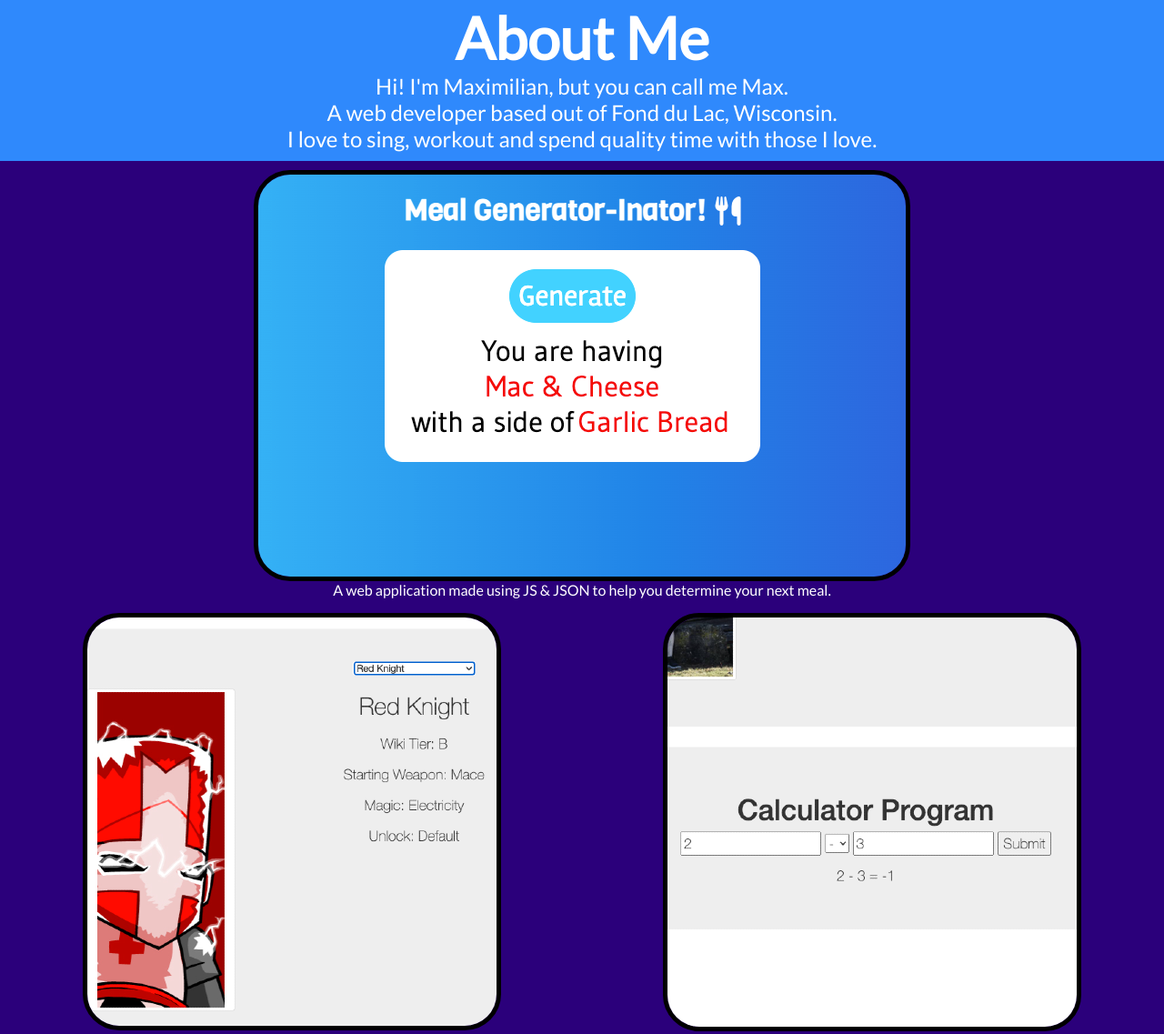
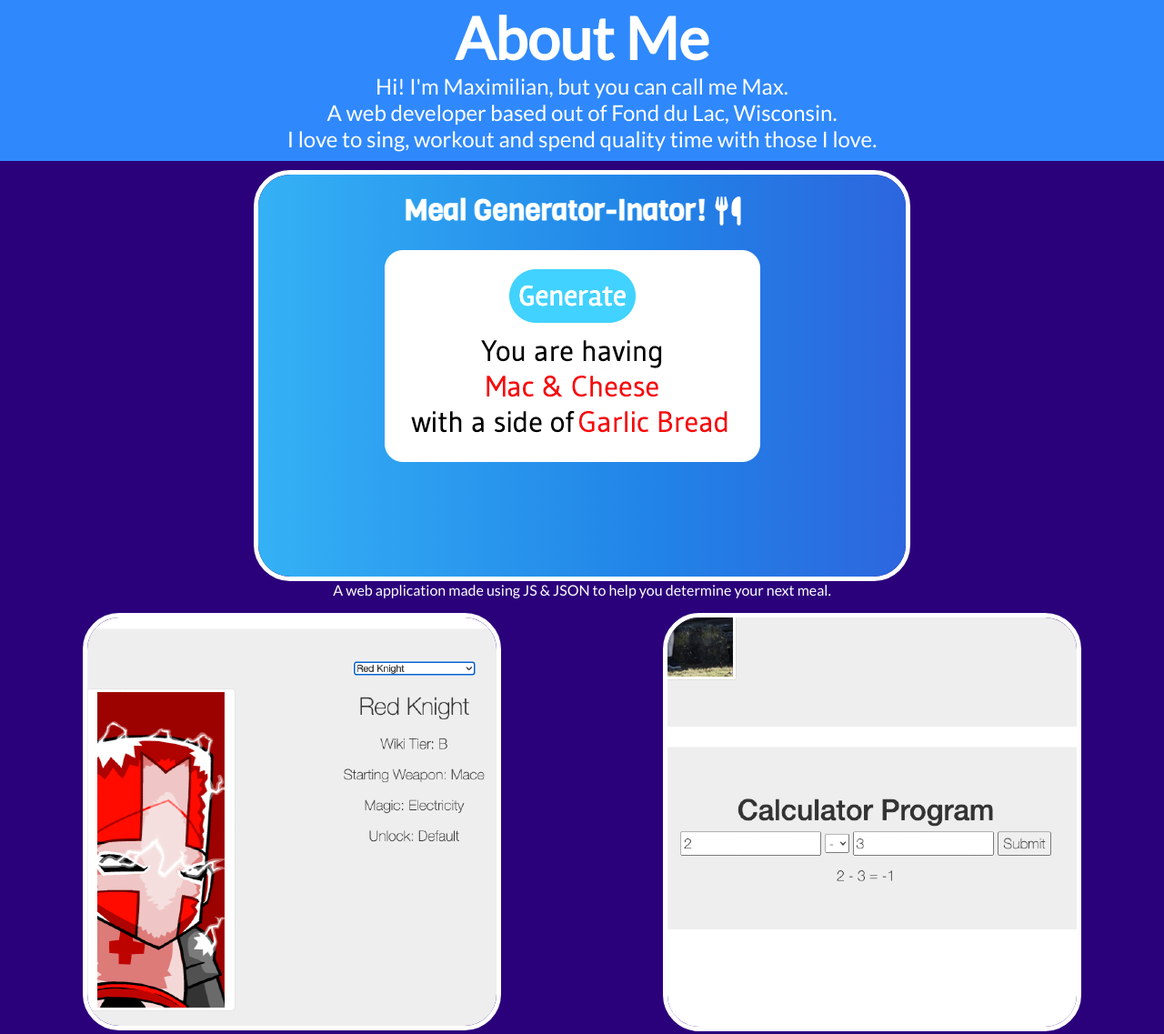
Before and after one commit to MaxHolzmann/module2, a plain HTML site: page index.html in a window 1280 px wide. Shown: the part 537-1674 px from the top of the page at 91% size. Drawn offline with Linux system fonts and the light colour scheme.

Commit message:
Adds image hover effect

```diff
--- a/assets/css/styles.css
+++ b/assets/css/styles.css
@@ -28,9 +28,6 @@ body {
     backdrop-filter: blur(2px);
     -webkit-backdrop-filter: blur(2px);
     border-radius: 0 10px 10px 0;
-
-
-
 }
 
 .navbar li {
@@ -149,8 +146,12 @@ body {
     justify-content: center;
     max-width: 100vw;
     text-align: center;
-    border: 5px solid black;
+    border: 5px solid white;
     border-radius: 40px;
+}
+
+.works img:hover {
+    opacity: 0.5;
 }
 
 .contact {
```
